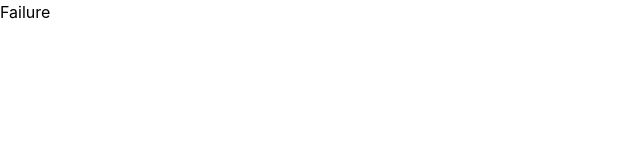
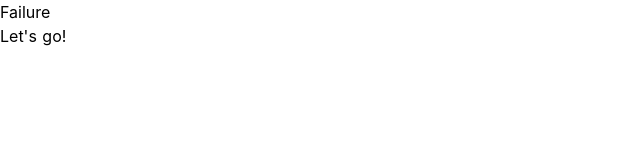
Before and after one commit to shogosakihama/git-practice, a Nuxt app: page /test in a window 1280 px wide. Shown: the top 160 px of the page, without its empty margins (0-640 px from the left). Built offline with nearby package versions, Linux system fonts and the light colour scheme.

Commit message:
feature/startでも独自に制作が進む

```diff
--- a/pages/test.vue
+++ b/pages/test.vue
@@ -1,5 +1,6 @@
 <template>
   <div>
     <div>Failure</div>
+    <div>Let's go!</div>
   </div>
 </template>
```
